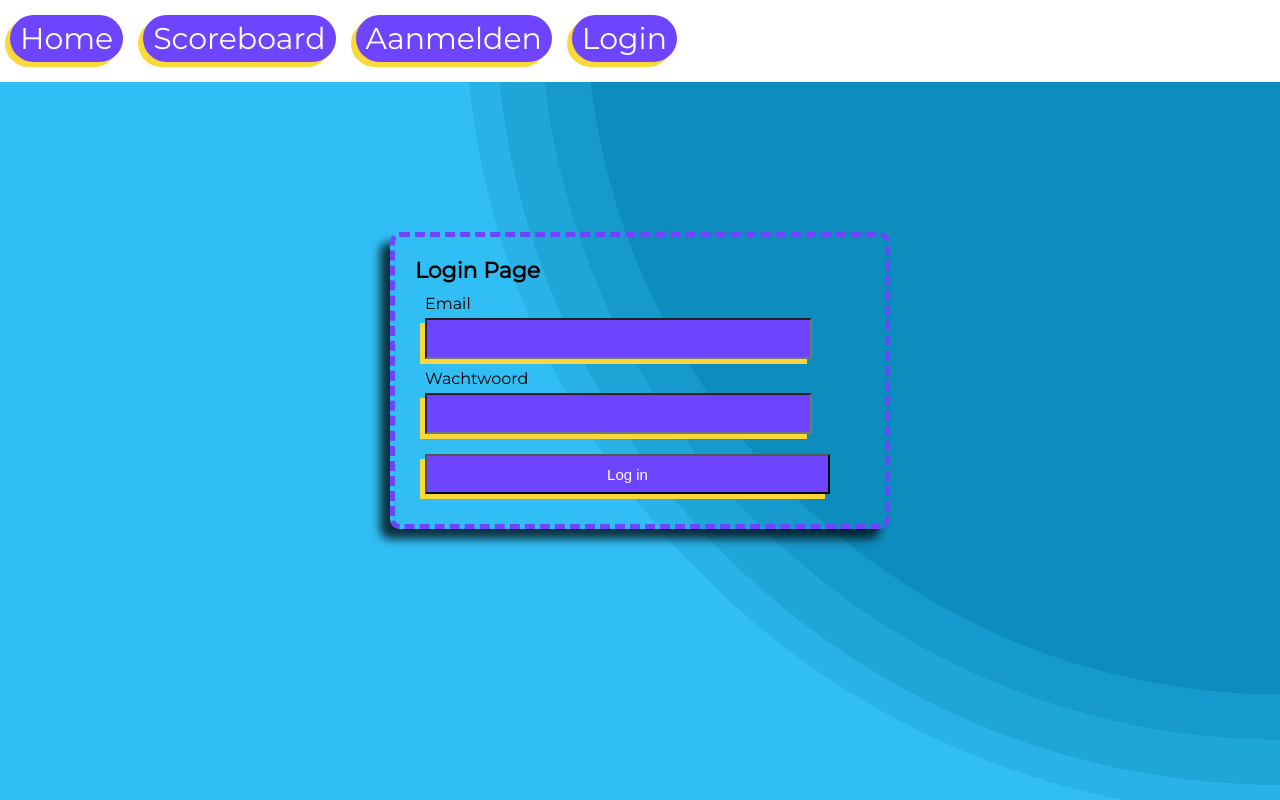
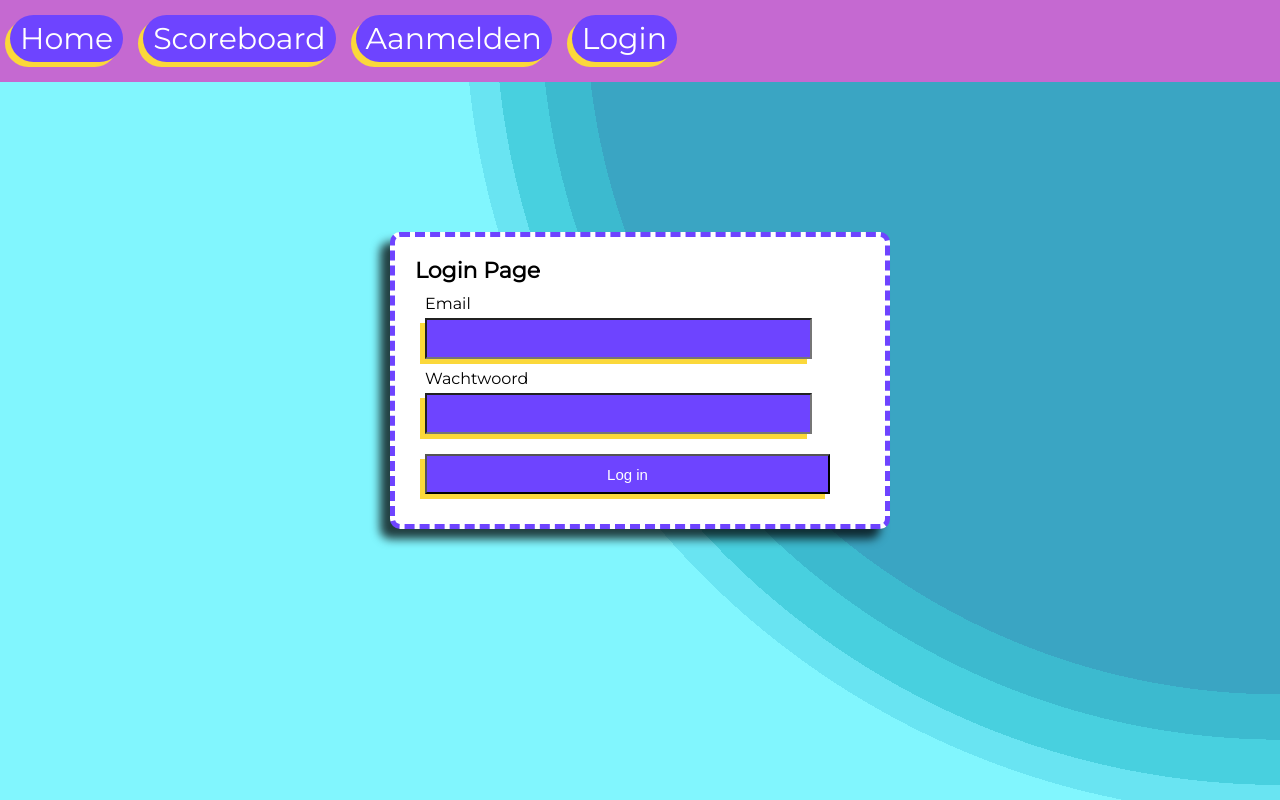
Before and after one commit to Thijs209/ipmedt4-react, a React (Create React App) app: page /login in a window 1280 px wide. Built offline with nearby package versions, Linux system fonts and the light colour scheme.

Commit message:
fixed css colors

```diff
--- a/src/Home.css
+++ b/src/Home.css
@@ -11,8 +11,7 @@ html{
 body{
     height:100%;
     min-height:100vh;
-    background-image: radial-gradient(circle at top right, rgb(13, 141, 190) 0%, rgb(13, 141, 190) 46%,rgb(22, 153, 204) 46%, rgb(22, 153, 204) 49%,rgb(31, 166, 217) 49%, rgb(31, 166, 217) 52%,rgb(40, 178, 231) 52%, rgb(40, 178, 231) 54%,rgb(49, 190, 244) 54%, rgb(49, 190, 244) 100%);
-}
+    background-image: radial-gradient(circle at top right, rgb(58,165,195) 0%, rgb(58,165,195) 46%,rgb(60,186,207) 46%, rgb(60,186,207) 49%,rgb(72,208,223) 49%, rgb(72,208,223) 52%,rgb(105,228,242) 52%, rgb(105,228,242) 54%,rgb(129,246,254) 54%, rgb(129,246,254) 100%);}
 
 
 
--- a/src/Navbar.css
+++ b/src/Navbar.css
@@ -3,7 +3,7 @@ html{
 }
 .nav {
     overflow: hidden;
-    background-color: white;
+    background-color: rgb(197, 105, 209);
     width: 100%;
     z-index:2;
 }
--- a/src/auth/Profile.css
+++ b/src/auth/Profile.css
@@ -1,7 +1,7 @@
 article{
     margin:125px auto 75px auto;
     width:60vw;
-    background-color: rgba(253, 52, 140, 0.6);
+    background-color: rgb(197, 105, 209);
     border:solid 3px #6e44ff;
     padding:15px;
     box-shadow: -0.6rem 0.6rem 0 #fbd83a;
--- a/src/auth/Register.css
+++ b/src/auth/Register.css
@@ -10,6 +10,7 @@
     border-radius: 1rem;
     padding: 2rem;
     box-shadow: -1rem 1rem 1rem 0 rgba(0,0,0,0.75);
+    background-color: rgb(247, 239, 239);
 }
 
 .register__form__login{
@@ -20,6 +21,7 @@
     border-radius: 1rem;
     padding: 2rem;
     box-shadow: -1rem 1rem 1rem 0 rgba(0,0,0,0.75);
+    background-color: white;
 }
 
 
```
